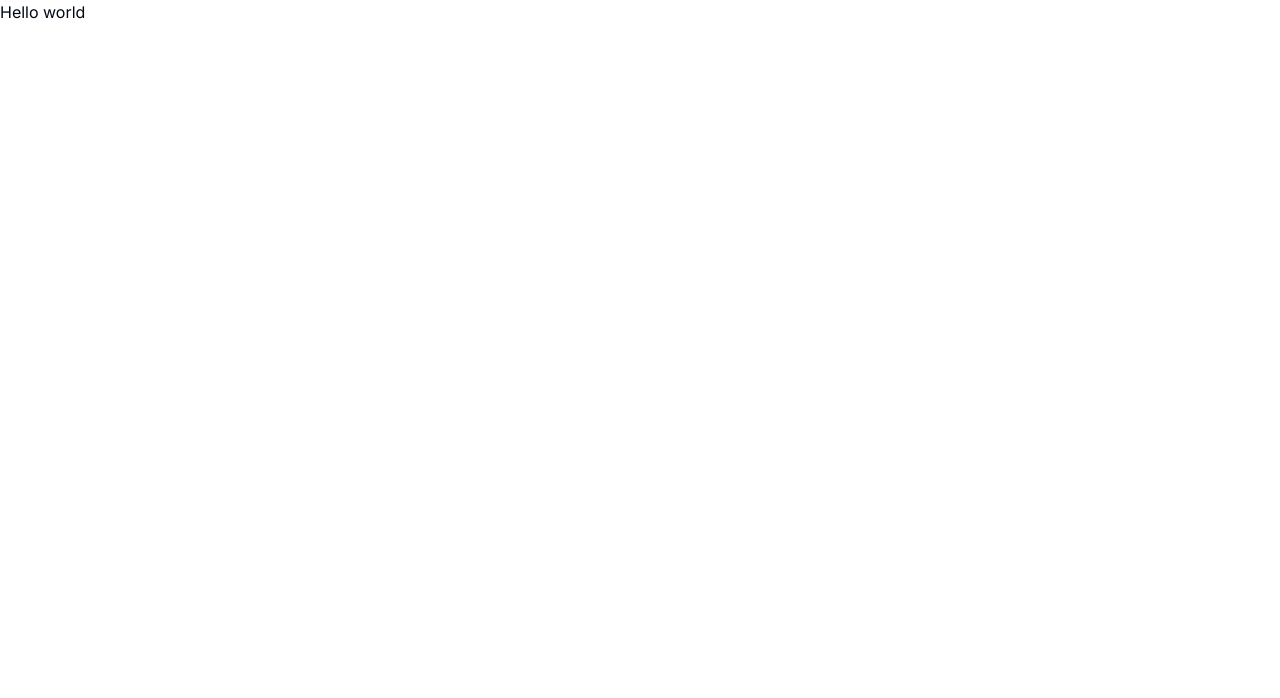
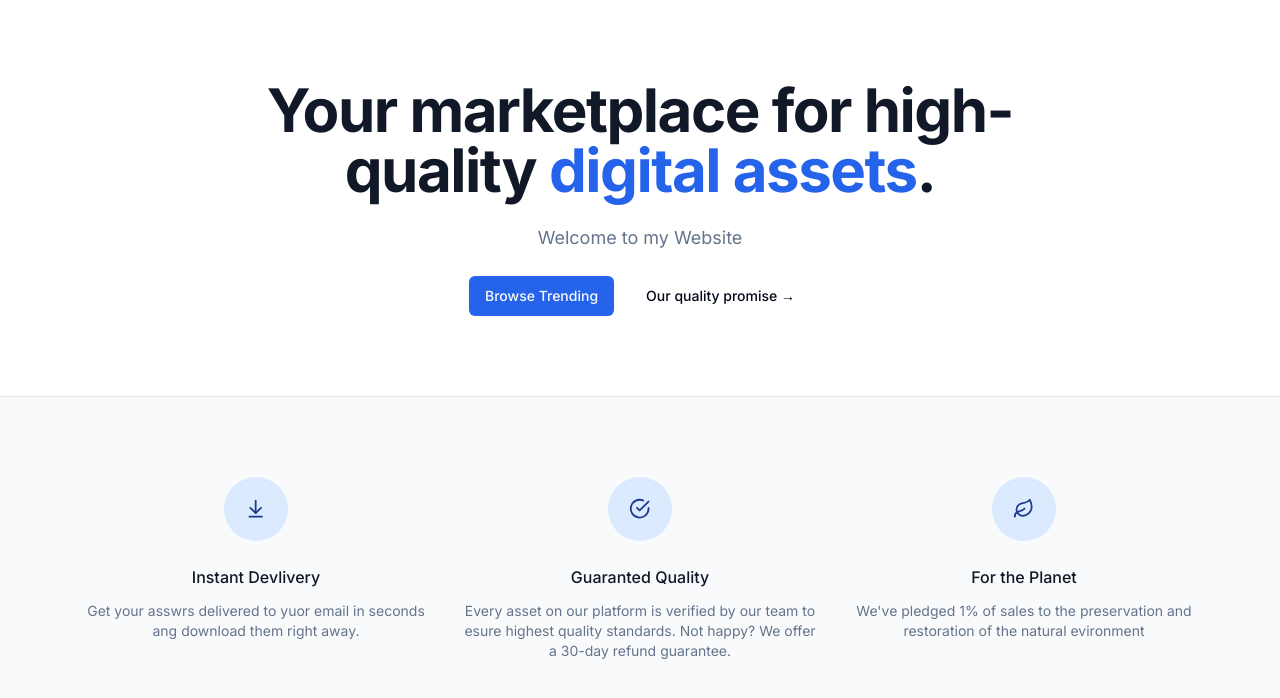
Before and after one commit to khanhcutedz/Digitalhippo, a Next.js app: page / in a window 1280 px wide. Shown: the top 698 px of the page. Built offline with nearby package versions, Linux system fonts and the light colour scheme.

Commit message:
Creating our landing page

```diff
--- a/package.json
+++ b/package.json
@@ -9,9 +9,10 @@
     "lint": "next lint"
   },
   "dependencies": {
+    "@radix-ui/react-slot": "^1.0.2",
     "class-variance-authority": "^0.7.0",
     "clsx": "^2.1.0",
-    "lucide-react": "^0.357.0",
+    "lucide-react": "^0.358.0",
     "next": "14.1.3",
     "react": "^18.2.0",
     "react-dom": "^18.2.0",
--- a/src/app/globals.css
+++ b/src/app/globals.css
@@ -1,70 +1,55 @@
 @tailwind base;
 @tailwind components;
 @tailwind utilities;
+
 
 @layer base {
   :root {
     --background: 0 0% 100%;
     --foreground: 222.2 84% 4.9%;
-
     --card: 0 0% 100%;
     --card-foreground: 222.2 84% 4.9%;
-
     --popover: 0 0% 100%;
     --popover-foreground: 222.2 84% 4.9%;
-
-    --primary: 222.2 47.4% 11.2%;
+    --primary: 221.2 83.2% 53.3%;
     --primary-foreground: 210 40% 98%;
-
     --secondary: 210 40% 96.1%;
     --secondary-foreground: 222.2 47.4% 11.2%;
-
     --muted: 210 40% 96.1%;
     --muted-foreground: 215.4 16.3% 46.9%;
-
     --accent: 210 40% 96.1%;
     --accent-foreground: 222.2 47.4% 11.2%;
-
     --destructive: 0 84.2% 60.2%;
     --destructive-foreground: 210 40% 98%;
-
     --border: 214.3 31.8% 91.4%;
     --input: 214.3 31.8% 91.4%;
-    --ring: 222.2 84% 4.9%;
-
+    --ring: 221.2 83.2% 53.3%;
     --radius: 0.5rem;
   }
 
   .dark {
     --background: 222.2 84% 4.9%;
     --foreground: 210 40% 98%;
-
     --card: 222.2 84% 4.9%;
     --card-foreground: 210 40% 98%;
-
     --popover: 222.2 84% 4.9%;
     --popover-foreground: 210 40% 98%;
-
-    --primary: 210 40% 98%;
+    --primary: 217.2 91.2% 59.8%;
     --primary-foreground: 222.2 47.4% 11.2%;
-
     --secondary: 217.2 32.6% 17.5%;
     --secondary-foreground: 210 40% 98%;
-
     --muted: 217.2 32.6% 17.5%;
     --muted-foreground: 215 20.2% 65.1%;
-
     --accent: 217.2 32.6% 17.5%;
     --accent-foreground: 210 40% 98%;
-
     --destructive: 0 62.8% 30.6%;
     --destructive-foreground: 210 40% 98%;
-
     --border: 217.2 32.6% 17.5%;
     --input: 217.2 32.6% 17.5%;
-    --ring: 212.7 26.8% 83.9%;
+    --ring: 224.3 76.3% 48%;
   }
 }
+
 
 @layer base {
   * {
--- a/src/app/layout.tsx
+++ b/src/app/layout.tsx
@@ -17,7 +17,15 @@
 }) {
   return (
     <html lang="en" className="h-full">
-      <body className={cn("realative h-full font-sans antialiased", inter.className)}>{children}</body>
+      <body
+        className={cn(
+          "realative h-full font-sans antialiased",
+          inter.className
+      )}>
+      <main className="relative flex flex-col min-h-screen">
+        <div className="flex-grow flex-1">{children}</div>
+      </main>
+      </body>
     </html>
   );
 }
--- a/src/app/page.tsx
+++ b/src/app/page.tsx
@@ -1,5 +1,76 @@
-import Image from "next/image";
+import MaxWidthWrapper from "@/components/MaxWidthWrapper";
+import { Button, buttonVariants } from "@/components/ui/button";
+import { ArrowDownToLine, CheckCircle, Leaf } from "lucide-react";
+import Link from "next/link";
 
+
+const perks = [
+  {
+    name: 'Instant Devlivery',
+    Icon: ArrowDownToLine,
+    description: "Get your asswrs delivered to yuor email in seconds ang download them right away."
+  },
+  {
+    name: 'Guaranted Quality',
+    Icon: CheckCircle,
+    description: 'Every asset on our platform is verified by our team to esure highest quality standards. Not happy? We offer a 30-day refund guarantee.'
+  },
+  {
+    name: 'For the Planet',
+    Icon: Leaf,
+    description: "We've pledged 1% of sales to the preservation and restoration of the natural evironment"
+  }
+
+]
 export default function Home() {
-  return <p>Hello world</p>
+  return (
+    <>
+      <MaxWidthWrapper>
+        <div className="py-20 mx-auto text-center flex flex-col items-center max-w-3xl">
+          <h1 className="text-4xl font-bold tracking-tight text-gray-900 sm:text-6xl">
+            Your marketplace for high-quality{' '}
+          <span className="text-blue-600">
+            digital assets
+          </span>
+          .
+          </h1>
+          <p className="mt-6 text-lg max-w-prose text-muted-foreground">Welcome to my Website</p>
+          <div className="flex flex-col sm:flex-row gap-4 mt-6">
+            <Link href='/products' className={buttonVariants()}>Browse Trending</Link>
+            <Button variant='ghost'>Our quality promise &rarr;</Button>
+          </div>
+        </div>
+        {/*TODO: LIST products*/}
+      </MaxWidthWrapper>
+
+
+        <section className="border-t border-gray-200 bg-gray-50">
+          <MaxWidthWrapper className='py-20'>
+            <div className="grid grid-cols-1 gap-y-12 sm:grid-cols-2 sm:gap-x-6 lg:grid-cols-3 lg:gap-x-8 lg:gap-y-0">
+              {perks.map((perk) =>(
+                <div
+                key={perk.name}
+                className="text-center md:flex md:items-start md:text-left lg:block lg:text-center">
+                  <div className="md:flex-shrink-0 flex justify-center">
+                    <div className="h-16 w-16 flex items-center justify-center rounded-full bg-blue-100 text-blue-900">
+                      {<perk.Icon className="w-1/3 h-1/3"/>}
+                    </div>
+                  </div>
+                  <div className="mt-6 md:ml-4 md:mt-0 lg:ml-0 lg:mt-6">
+                    <h3 className="text-base font-medium text-gray-900">
+                      {perk.name}
+                    </h3>
+                    <p className="mt-3 text-sm text-muted-foreground">
+                      {perk.description}
+                    </p>
+                  </div>
+                </div>
+              ))}
+            </div>
+          </MaxWidthWrapper>
+
+        </section>
+    </>
+
+  )
 }
--- /dev/null
+++ b/src/components/MaxWidthWrapper.tsx
@@ -0,0 +1,17 @@
+import { cn } from "@/lib/utils"
+import { ReactNode } from "react"
+
+const MaxWidthWrapper =({
+    className,
+    children,
+}:{
+    className?: string
+    children: ReactNode
+}) =>{
+    return (
+        <div className={cn("mx-auto w-full max-w-screen-x1 px-2.5 md:px-20", className)}>
+            {children}
+        </div>
+    )
+}
+export default MaxWidthWrapper
--- /dev/null
+++ b/src/components/ui/button.tsx
@@ -0,0 +1,56 @@
+import * as React from "react"
+import { Slot } from "@radix-ui/react-slot"
+import { cva, type VariantProps } from "class-variance-authority"
+
+import { cn } from "@/lib/utils"
+
+const buttonVariants = cva(
+  "inline-flex items-center justify-center whitespace-nowrap rounded-md text-sm font-medium ring-offset-background transition-colors focus-visible:outline-none focus-visible:ring-2 focus-visible:ring-ring focus-visible:ring-offset-2 disabled:pointer-events-none disabled:opacity-50",
+  {
+    variants: {
+      variant: {
+        default: "bg-primary text-primary-foreground hover:bg-primary/90",
+        destructive:
+          "bg-destructive text-destructive-foreground hover:bg-destructive/90",
+        outline:
+          "border border-input bg-background hover:bg-accent hover:text-accent-foreground",
+        secondary:
+          "bg-secondary text-secondary-foreground hover:bg-secondary/80",
+        ghost: "hover:bg-accent hover:text-accent-foreground",
+        link: "text-primary underline-offset-4 hover:underline",
+      },
+      size: {
+        default: "h-10 px-4 py-2",
+        sm: "h-9 rounded-md px-3",
+        lg: "h-11 rounded-md px-8",
+        icon: "h-10 w-10",
+      },
+    },
+    defaultVariants: {
+      variant: "default",
+      size: "default",
+    },
+  }
+)
+
+export interface ButtonProps
+  extends React.ButtonHTMLAttributes<HTMLButtonElement>,
+    VariantProps<typeof buttonVariants> {
+  asChild?: boolean
+}
+
+const Button = React.forwardRef<HTMLButtonElement, ButtonProps>(
+  ({ className, variant, size, asChild = false, ...props }, ref) => {
+    const Comp = asChild ? Slot : "button"
+    return (
+      <Comp
+        className={cn(buttonVariants({ variant, size, className }))}
+        ref={ref}
+        {...props}
+      />
+    )
+  }
+)
+Button.displayName = "Button"
+
+export { Button, buttonVariants }
```
Also changed, not shown: 1 other file (tests, documents, lock files or other folders).
